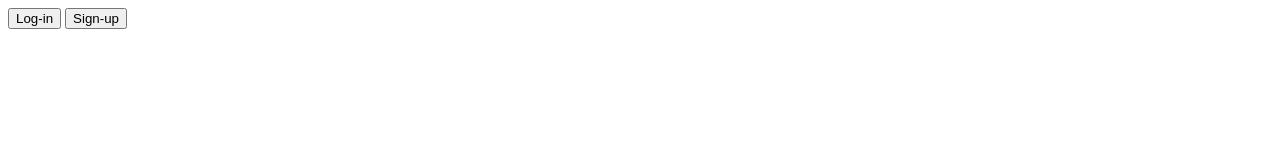
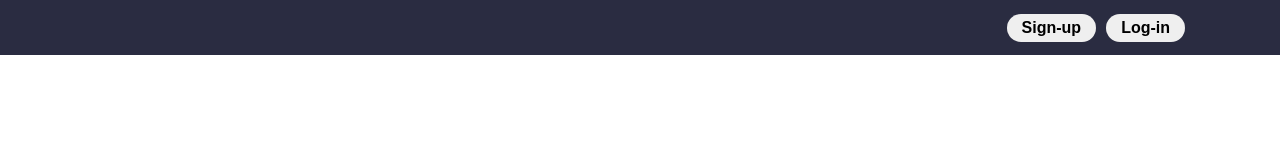
Before and after one commit to Bappaditya721135/one-page-log-in-, a plain HTML site: page index.html in a window 1280 px wide. Drawn offline with Linux system fonts and the light colour scheme.

Commit message:
updated html file and css file

```diff
--- a/css/styles.css
+++ b/css/styles.css
@@ -0,0 +1,22 @@
+*{
+    margin: 0;
+    padding: 0;
+    box-sizing: border-box;
+}
+.nav-bar{
+    display: flex;
+    background-color: hsl(235, 21%, 21%);
+    height: 55px;
+    align-items: center;
+    flex-direction: row-reverse;
+    padding: 0 90px;
+}
+.btn{
+    padding: 5px 15px;
+    margin: 0 5px;
+    font-size: 1rem;
+    font-weight: 700;
+    border: none;
+    border-radius: 20px;
+    cursor: pointer;
+}
--- a/index.html
+++ b/index.html
@@ -5,12 +5,12 @@
     <meta http-equiv="X-UA-Compatible" content="IE=edge">
     <meta name="viewport" content="width=device-width, initial-scale=1.0">
     <title>Document</title>
+    <link rel="stylesheet" href="./css/styles.css">
 </head>
 <body>
     <div class="nav-bar">
         <button class="btn">Log-in</button>
         <button class="btn">Sign-up</button>
     </div>
-    <div class="main"></div>
 </body>
 </html>
```
